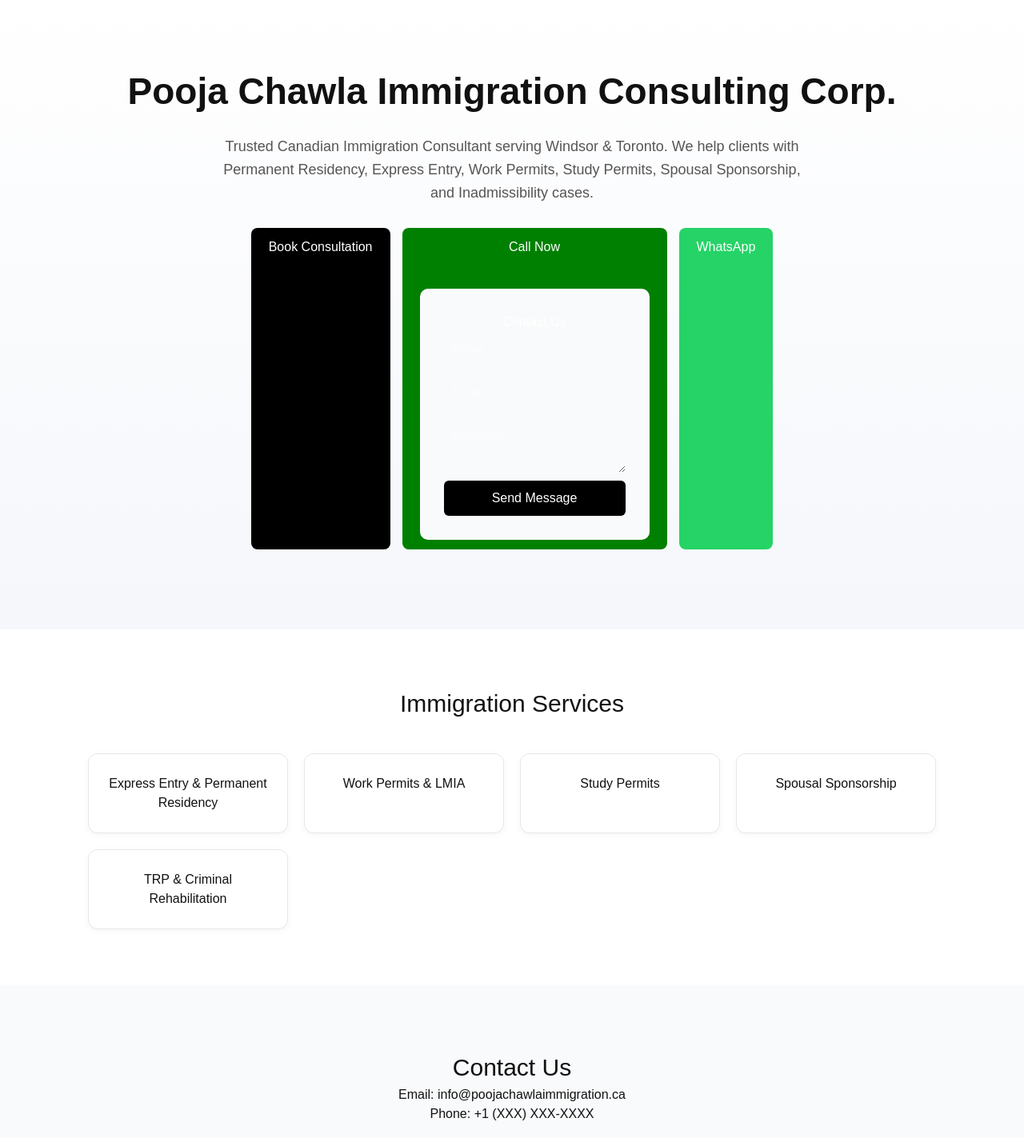
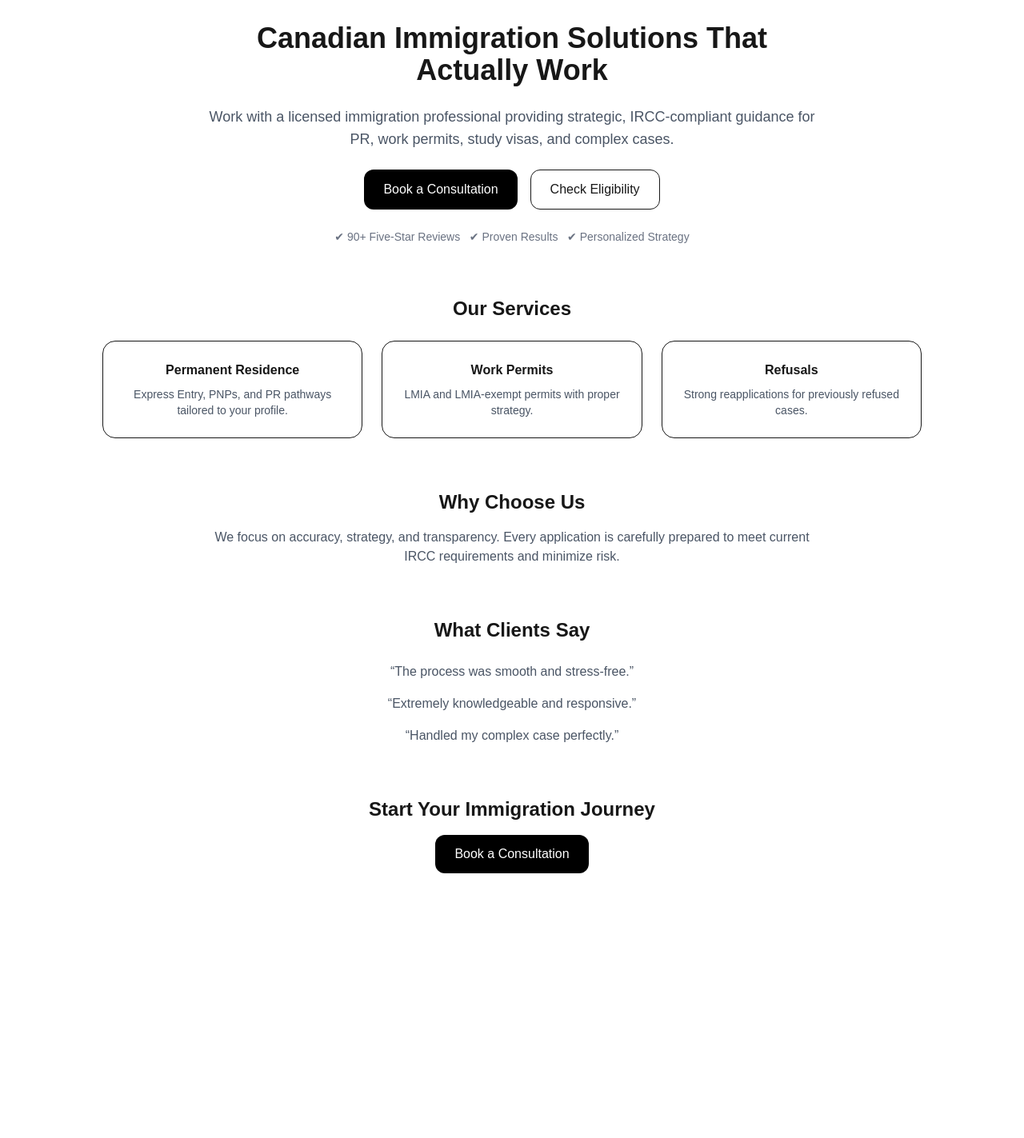
Before and after one commit to poojachawlaimmigration/pooja-immigration-site, a Next.js app: page /windsor in a window 1280 px wide. Shown: the part 20-1443 px from the top of the page at 80% size. After the commit the page ends 1160 px from the top, so only its background shows below. Built offline with nearby package versions, Linux system fonts and the light colour scheme.

Commit message:
Homepage redesign

```diff
--- a/app/windsor/page.tsx
+++ b/app/windsor/page.tsx
@@ -1,157 +1,87 @@
 export default function Home() {
   return (
-    <main style={{ fontFamily: "Arial", color: "#111" }}>
+    <main className="flex flex-col items-center text-center px-6 py-12 space-y-16">
 
-      {/* HERO */}
-      <section style={{
-        padding: "100px 20px",
-        textAlign: "center",
-        background: "linear-gradient(180deg, #ffffff, #f5f7fb)"
-      }}>
-        <h1 style={{ fontSize: "46px", fontWeight: "bold" }}>
-          Pooja Chawla Immigration Consulting Corp.
+      {/* HERO SECTION */}
+      <section className="max-w-3xl space-y-6">
+        <h1 className="text-4xl font-bold">
+          Canadian Immigration Solutions That Actually Work
         </h1>
-
-        <p style={{
-          fontSize: "18px",
-          maxWidth: "750px",
-          margin: "20px auto",
-          color: "#555",
-          lineHeight: "1.6"
-        }}>
-          Trusted Canadian Immigration Consultant serving Windsor & Toronto.
-          We help clients with Permanent Residency, Express Entry, Work Permits,
-          Study Permits, Spousal Sponsorship, and Inadmissibility cases.
+        <p className="text-lg text-gray-600">
+          Work with a licensed immigration professional providing strategic,
+          IRCC-compliant guidance for PR, work permits, study visas, and complex cases.
         </p>
 
-        <div style={{ marginTop: "30px", display: "flex", gap: "15px", justifyContent: "center", flexWrap: "wrap" }}>
+        <div className="flex gap-4 justify-center">
+          <button className="bg-black text-white px-6 py-3 rounded-xl">
+            Book a Consultation
+          </button>
+          <button className="border px-6 py-3 rounded-xl">
+            Check Eligibility
+          </button>
+        </div>
 
-          <a href="#contact" style={{
-            padding: "12px 22px",
-            background: "#000",
-            color: "#fff",
-            borderRadius: "8px",
-            textDecoration: "none"
-          }}>
-            Book Consultation
-          </a>
+        <p className="text-sm text-gray-500">
+          ✔ 90+ Five-Star Reviews &nbsp; ✔ Proven Results &nbsp; ✔ Personalized Strategy
+        </p>
+      </section>
 
-          <a href="tel:+1XXXXXXXXXX" style={{
-            padding: "12px 22px",
-            background: "green",
-            color: "#fff",
-            borderRadius: "8px",
-            textDecoration: "none"
-          }}>
-            Call Now
-            <div style={{ marginTop: "40px", padding: "30px", background: "#f9fafb", borderRadius: "10px" }}>
+      {/* SERVICES */}
+      <section className="max-w-5xl w-full">
+        <h2 className="text-2xl font-semibold mb-6">Our Services</h2>
 
-  <h2>Contact Us</h2>
+        <div className="grid md:grid-cols-3 gap-6">
+          <div className="p-6 border rounded-2xl">
+            <h3 className="font-semibold">Permanent Residence</h3>
+            <p className="text-sm text-gray-600 mt-2">
+              Express Entry, PNPs, and PR pathways tailored to your profile.
+            </p>
+          </div>
 
-  <form style={{
-    display: "flex",
-    flexDirection: "column",
-    gap: "10px",
-    maxWidth: "400px",
-    margin: "0 auto"
-  }}>
-    <input placeholder="Name" style={{ padding: "10px" }} />
-    <input placeholder="Email" style={{ padding: "10px" }} />
-    <textarea placeholder="Message" style={{ padding: "10px" }} />
+          <div className="p-6 border rounded-2xl">
+            <h3 className="font-semibold">Work Permits</h3>
+            <p className="text-sm text-gray-600 mt-2">
+              LMIA and LMIA-exempt permits with proper strategy.
+            </p>
+          </div>
 
-    <button style={{
-      padding: "10px",
-      background: "black",
-      color: "white",
-      border: "none",
-      borderRadius: "6px"
-    }}>
-      Send Message
-    </button>
-  </form>
-
-</div>
-          </a>
-
-          <a href="https://wa.me/1XXXXXXXXXX" target="_blank" style={{
-            padding: "12px 22px",
-            background: "#25D366",
-            color: "#fff",
-            borderRadius: "8px",
-            textDecoration: "none"
-          }}>
-            WhatsApp
-          </a>
-
+          <div className="p-6 border rounded-2xl">
+            <h3 className="font-semibold">Refusals</h3>
+            <p className="text-sm text-gray-600 mt-2">
+              Strong reapplications for previously refused cases.
+            </p>
+          </div>
         </div>
       </section>
 
-      {/* SERVICES */}
-      <section style={{ padding: "70px 20px", maxWidth: "1100px", margin: "0 auto" }}>
-        <h2 style={{ textAlign: "center", fontSize: "30px", marginBottom: "40px" }}>
-          Immigration Services
-        </h2>
+      {/* WHY CHOOSE US */}
+      <section className="max-w-3xl space-y-4">
+        <h2 className="text-2xl font-semibold">Why Choose Us</h2>
+        <p className="text-gray-600">
+          We focus on accuracy, strategy, and transparency. Every application is
+          carefully prepared to meet current IRCC requirements and minimize risk.
+        </p>
+      </section>
 
-        <div style={{
-          display: "grid",
-          gridTemplateColumns: "repeat(auto-fit, minmax(240px, 1fr))",
-          gap: "20px"
-        }}>
-          {[
-            "Express Entry & Permanent Residency",
-            "Work Permits & LMIA",
-            "Study Permits",
-            "Spousal Sponsorship",
-            "TRP & Criminal Rehabilitation"
-          ].map((item, i) => (
-            <div key={i} style={{
-              padding: "25px",
-              border: "1px solid #e5e7eb",
-              borderRadius: "12px",
-              background: "#fff",
-              textAlign: "center",
-              boxShadow: "0 2px 10px rgba(0,0,0,0.04)"
-            }}>
-              {item}
-            </div>
-          ))}
+      {/* TESTIMONIALS */}
+      <section className="max-w-3xl space-y-6">
+        <h2 className="text-2xl font-semibold">What Clients Say</h2>
+
+        <div className="space-y-4 text-gray-600">
+          <p>“The process was smooth and stress-free.”</p>
+          <p>“Extremely knowledgeable and responsive.”</p>
+          <p>“Handled my complex case perfectly.”</p>
         </div>
       </section>
 
-      {/* CONTACT */}
-      <section id="contact" style={{
-        padding: "80px 20px",
-        background: "#f9fafb",
-        textAlign: "center"
-      }}>
-        <h2 style={{ fontSize: "30px" }}>Contact Us</h2>
-
-        <p>Email: info@poojachawlaimmigration.ca</p>
-        <p>Phone: +1 (XXX) XXX-XXXX</p>
-
-        <div style={{ marginTop: "20px", display: "flex", justifyContent: "center", gap: "10px", flexWrap: "wrap" }}>
-
-          <a href="mailto:info@poojachawlaimmigration.ca" style={{
-            padding: "10px 15px",
-            background: "black",
-            color: "white",
-            borderRadius: "6px",
-            textDecoration: "none"
-          }}>
-            Email Us
-          </a>
-
-          <a href="tel:+1XXXXXXXXXX" style={{
-            padding: "10px 15px",
-            background: "green",
-            color: "white",
-            borderRadius: "6px",
-            textDecoration: "none"
-          }}>
-            Call Now
-          </a>
-
-        </div>
+      {/* CTA */}
+      <section className="space-y-4">
+        <h2 className="text-2xl font-semibold">
+          Start Your Immigration Journey
+        </h2>
+        <button className="bg-black text-white px-6 py-3 rounded-xl">
+          Book a Consultation
+        </button>
       </section>
 
     </main>
```
